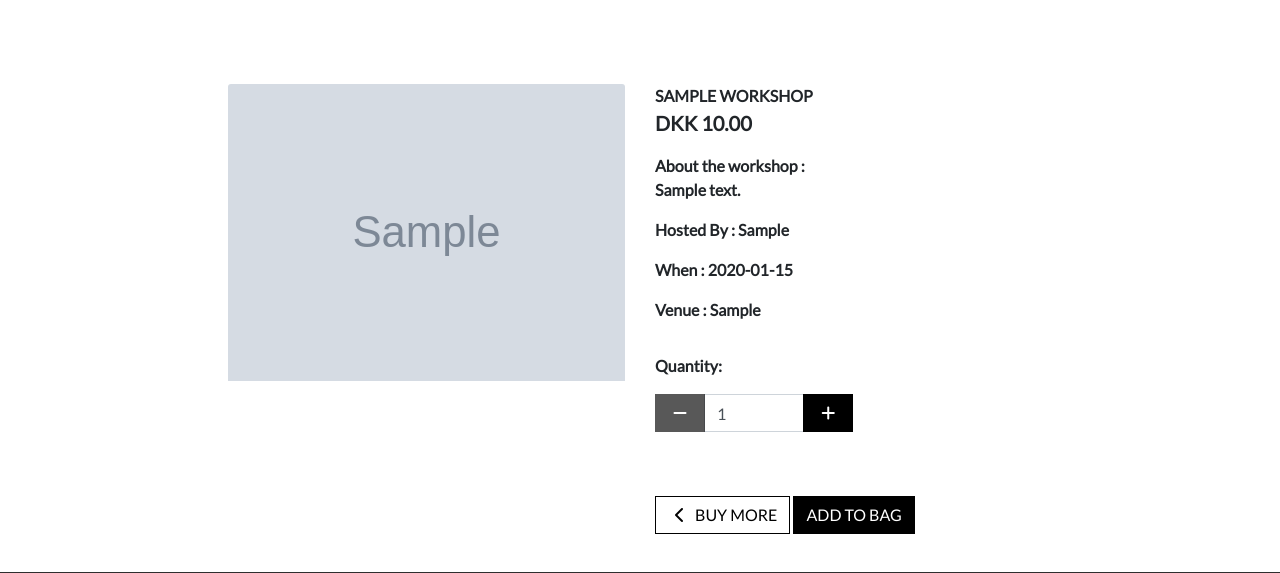
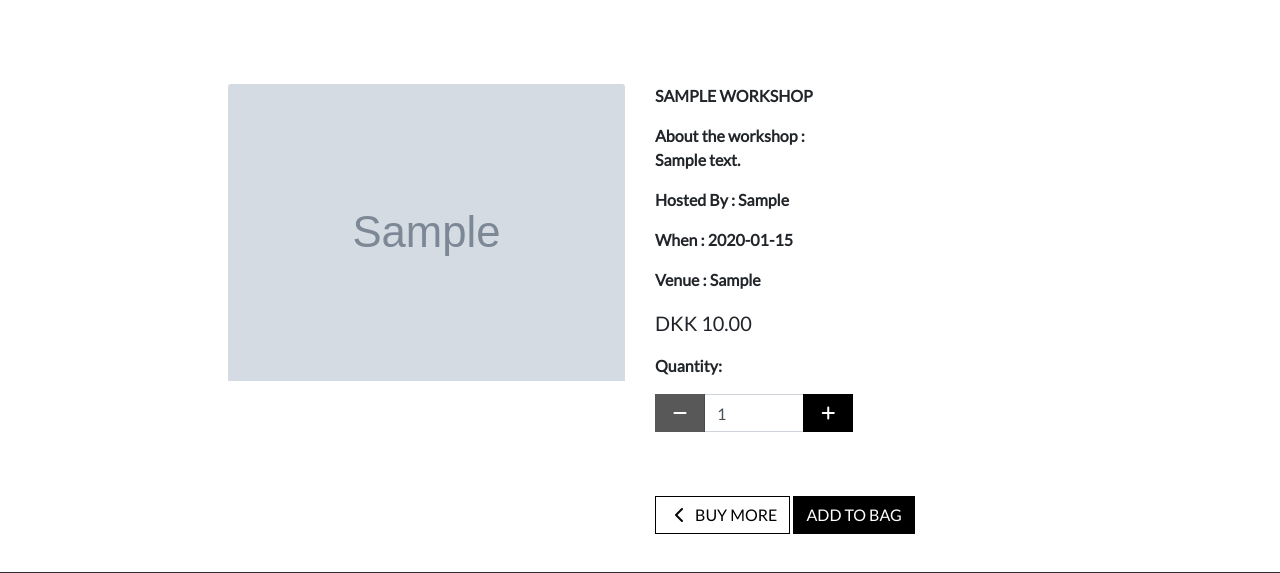
Before and after one commit to Anindita123-code/MS4-full-stack-artsea, a Django app: page /workshop/1/ in a window 1280 px wide. Shown: the part 164-737 px from the top of the page. Run offline with Django 3.2, Linux system fonts and the light colour scheme; tables that the repository leaves empty hold one stand-in row (values such as "Sample post"); grey boxes marked "Sample" are stand-in pictures; some libraries are stand-ins or nearby versions; some web fonts are replaced.

Commit message:
clearnd up the workshops and added test data for the store and blogs

```diff
--- a/workshop/templates/workshop/workshop_detail.html
+++ b/workshop/templates/workshop/workshop_detail.html
@@ -29,8 +29,8 @@
             </div>
             <div class="col-12 col-md-6 col-lg-4">
                 <div class="workshop-details-container mb-5 mt-md-5">
-                    <p class="mb-0 text-uppercase">{{ workshop.title }}</p>
-                    <p class="lead mb-0 text-left font-weight-bold">DKK {{ workshop.price }}</p>
+                    <p class="mb-0 text-uppercase font-weight-bold">{{ workshop.title }}</p>
+
                     {% if workshop.category %}
                     <p class="small mt-1 mb-0">
                         <a class="text-muted" href="{% url 'workshop' %}?category={{ workshop.category.name }}">
@@ -53,6 +53,7 @@
                         <!-- form for change in quantity of the item -->
                         <div class="form-row">
                             <div class="col-12">
+                                 <p class="lead mb-0 text-left">DKK {{ workshop.price }}</p>
                                 <p class="mt-3"><strong>Quantity:</strong></p>
                                 <div class="form-group w-50">
                                     <div class="input-group">
```
Also changed, not shown: media/Portrait_oil.jpg (added), media/Portrait_oil_e5wj8rt.jpg (added), media/art_movie_night_40FUA0J.jpg (added), media/calligraphy_copperplate_NsFFziW.jpg (added), media/figure_drawing_sketching.jpg (added), media/figure_drawing_sketching_GZ9HDwS.jpg (added), media/flatter_the_masters_U2ksLkE.jpg (added), media/sketching_arch_bkiC8e1.jpg (added), media/spring_acrylic_workshop_vtN6WpK.jpg (added), media/watercolor_florals_intermediate_PJHda89.jpg (added), media/watercolor_landscape_WIplutl.jpg (added).
